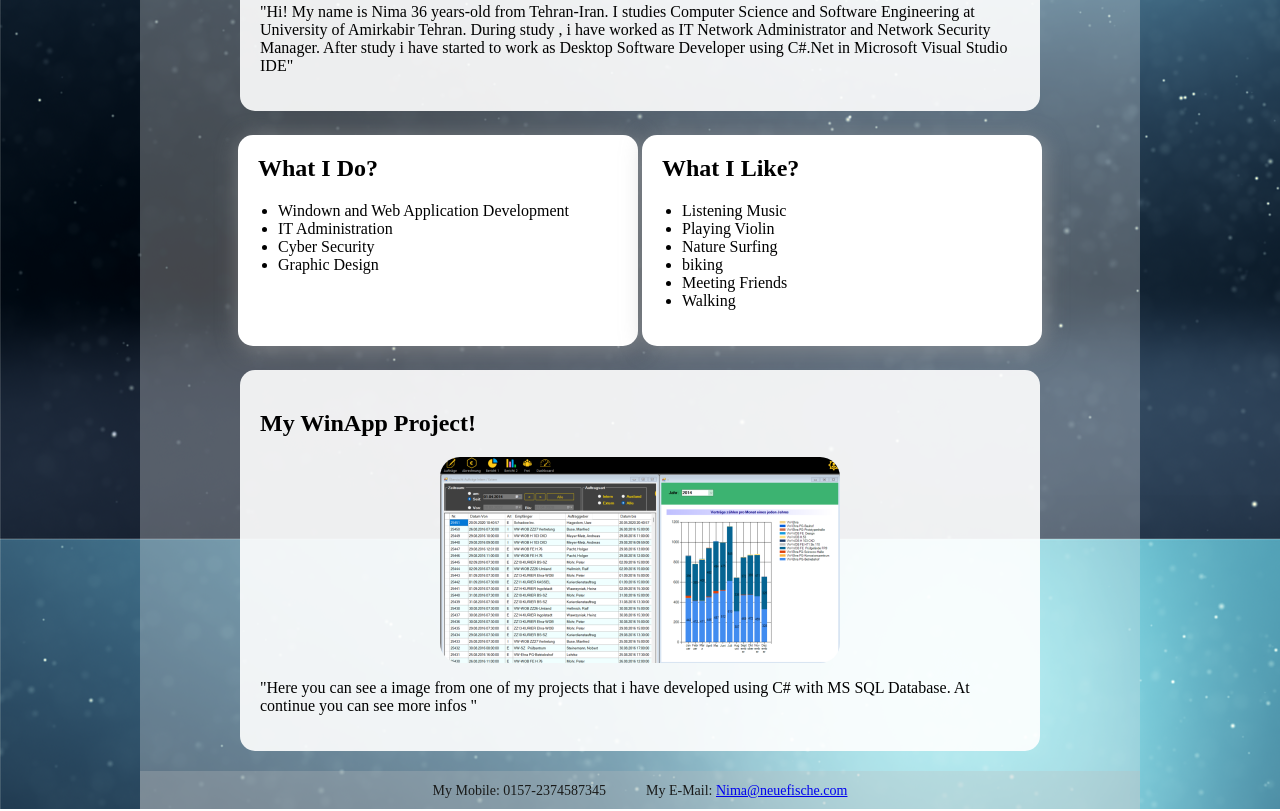
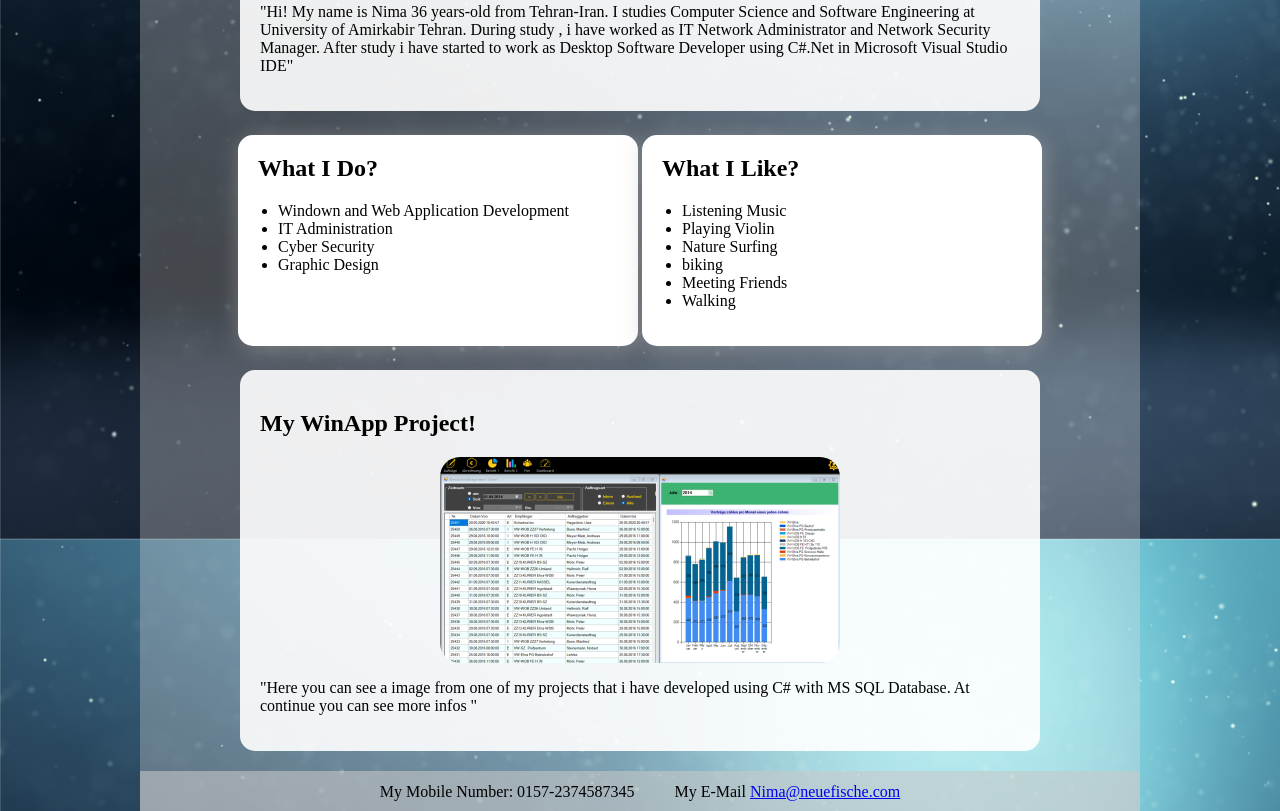
Before and after one commit to NimaHBB/personal-website, a plain HTML site: page index.html in a window 1280 px wide. Shown: the part 541-1352 px from the top of the page. Drawn offline with Linux system fonts and the light colour scheme.

Commit message:
last commited

```diff
--- a/css/style.css
+++ b/css/style.css
@@ -108,13 +108,12 @@ footer {
   width: 100%;
   margin: 0 auto;
   padding-top: 2px;
-  font-size: 14px;
   display: flex;
   justify-content: center;
   flex-wrap: wrap;
-  background-color: rgb(206, 206, 206, 0.5);
+  background-color: rgb(206, 206, 206, 0.7);
 }
 footer p {
   margin: 10px 20px 10px 20px;
-  color: rgb(25, 26, 25);
+  color: rgb(0, 0, 0);
 }
--- a/index.html
+++ b/index.html
@@ -72,9 +72,9 @@
       </article>
     </main>
     <footer>
-      <p>My Mobile: 0157-2374587345</p>
+      <p>My Mobile Number: 0157-2374587345</p>
       <p>
-        My E-Mail: <a href="mailto:Nima@neuefische.com">Nima@neuefische.com</a>
+        My E-Mail <a href="mailto:Nima@neuefische.com">Nima@neuefische.com</a>
       </p>
     </footer>
   </body>
```
